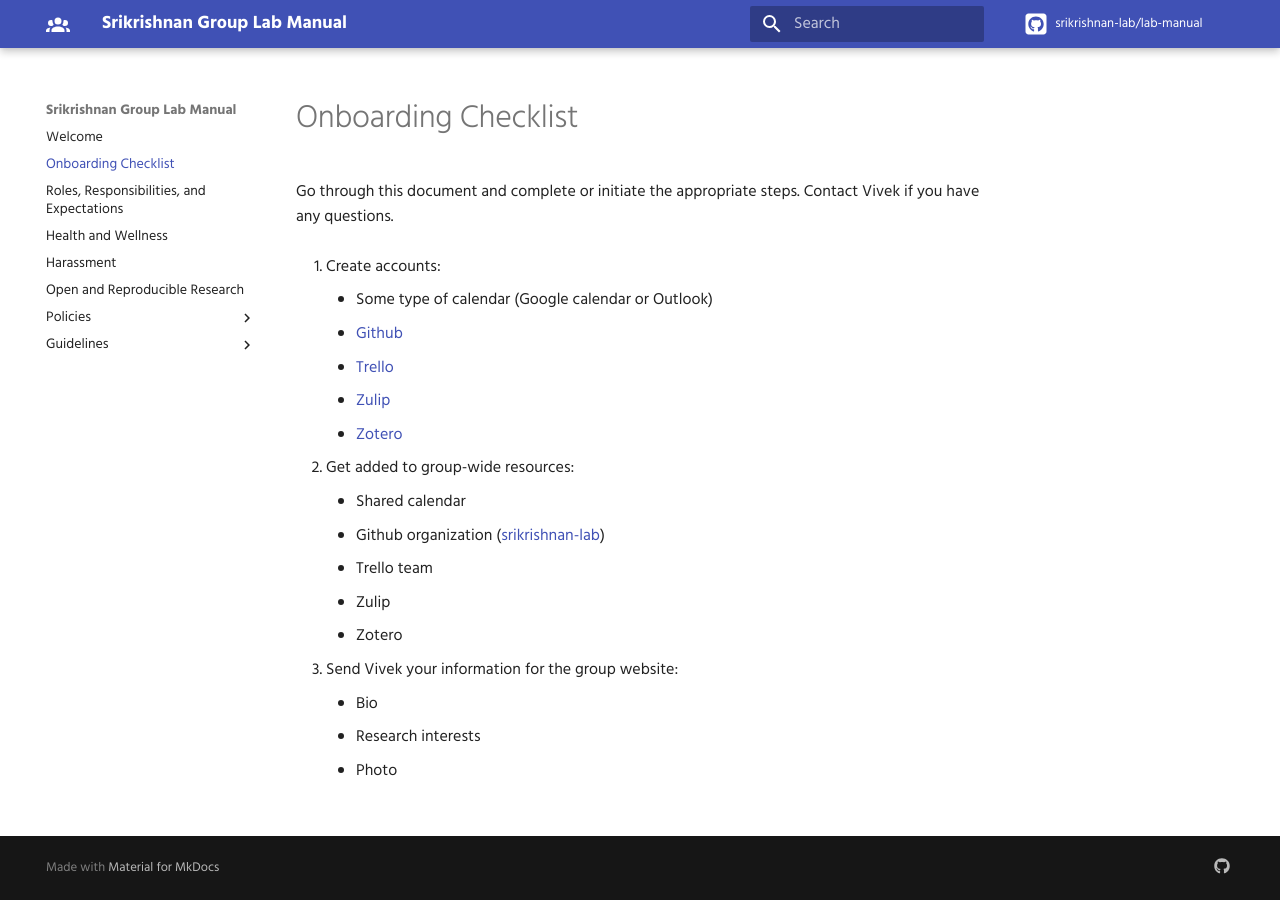
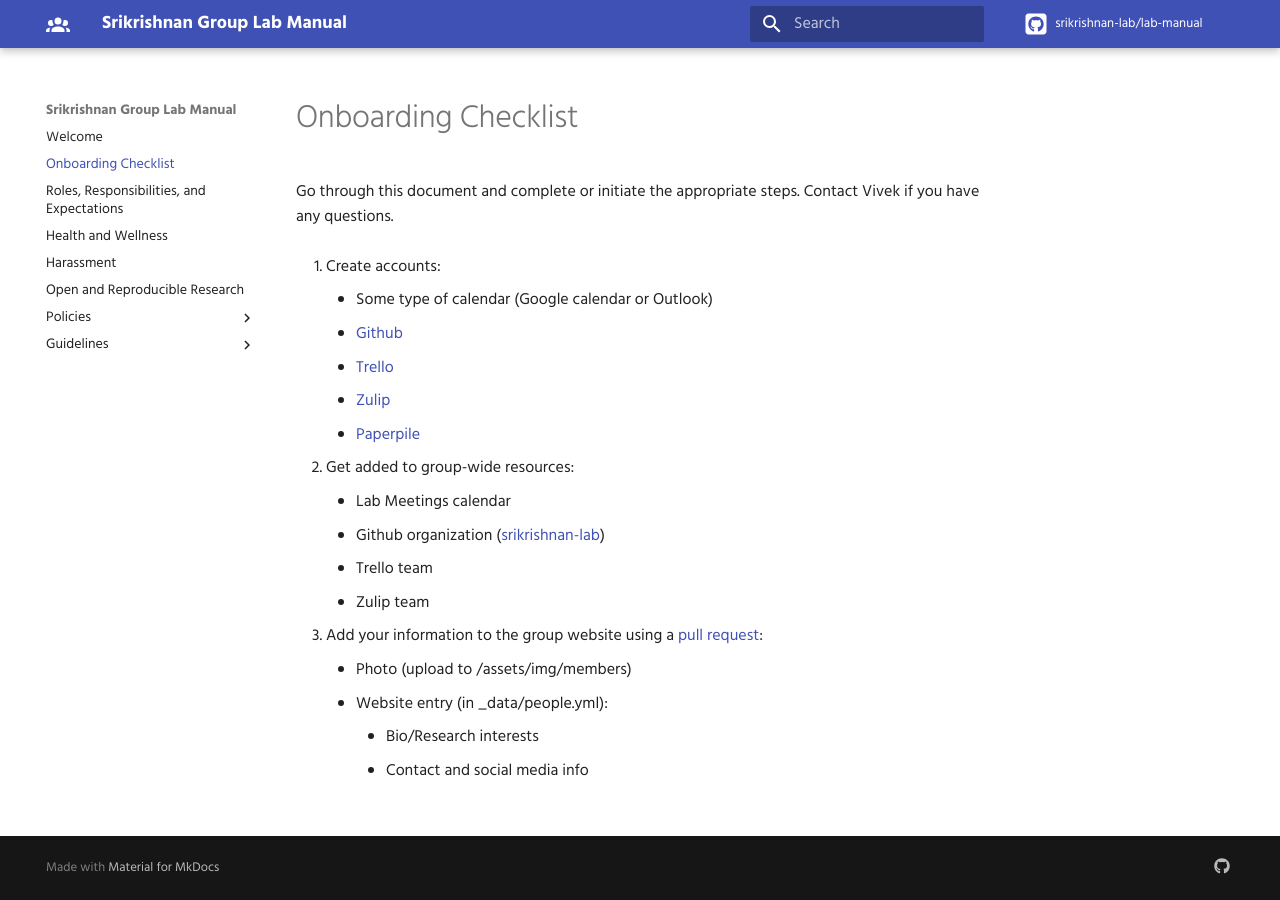
Before and after one commit to srikrishnan-lab/lab-manual, an MkDocs documentation site: the page built from docs/checklist.md, in a window 1280 px wide. Built offline with MkDocs 1.6.1 and Material for MkDocs 9.7.7, drawn with Linux system fonts in a browser that asks for light colours; some web fonts are replaced; comment, search, counter and statistics services are not loaded.

Commit message:
change website policies after redesign

```diff
--- a/docs/checklist.md
+++ b/docs/checklist.md
@@ -7,16 +7,16 @@ Go through this document and complete or initiate the appropriate steps. Contact
     * [Github](http://github.com)
     * [Trello](http://trello.com)
     * [Zulip](https://zulip.com)
-    * [Zotero](https://www.zotero.org/)
+    * [Paperpile](https://www.zotero.org/)
 
 1. Get added to group-wide resources:
-    * Shared calendar
+    * Lab Meetings calendar
     * Github organization ([srikrishnan-lab](http://github.com/srikrishnan-lab))
     * Trello team
-    * Zulip
-    * Zotero
+    * Zulip team
 
-2. Send Vivek your information for the group website:
-    * Bio
-    * Research interests
-    * Photo
+2. Add your information to the group website using a [pull request](https://docs.github.com/en/github/collaborating-with-issues-and-pull-requests/about-pull-requests):
+    * Photo (upload to /assets/img/members)
+    * Website entry (in _data/people.yml):
+        * Bio/Research interests
+        * Contact and social media info
```
